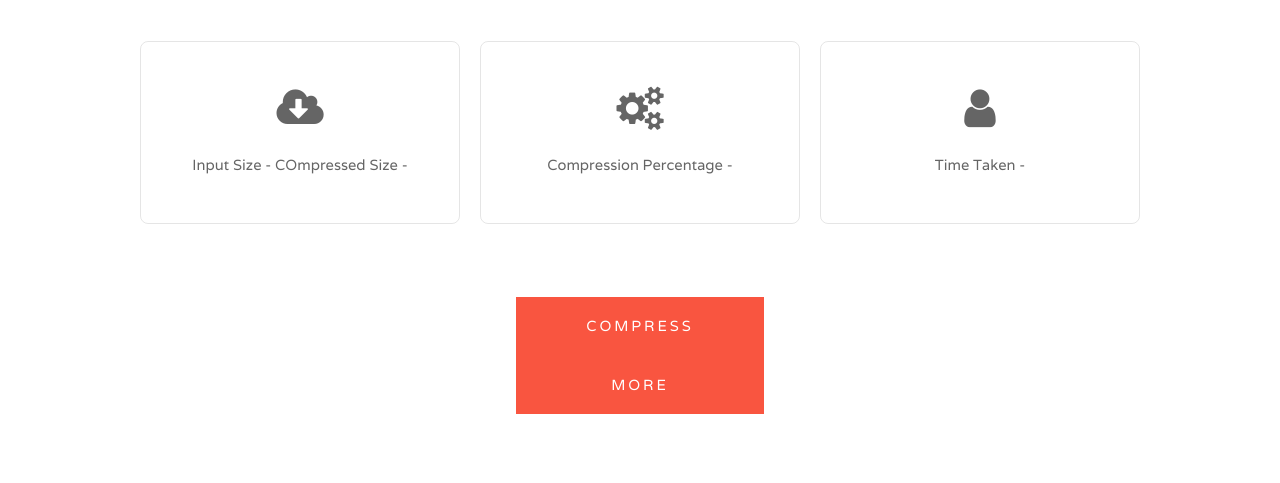
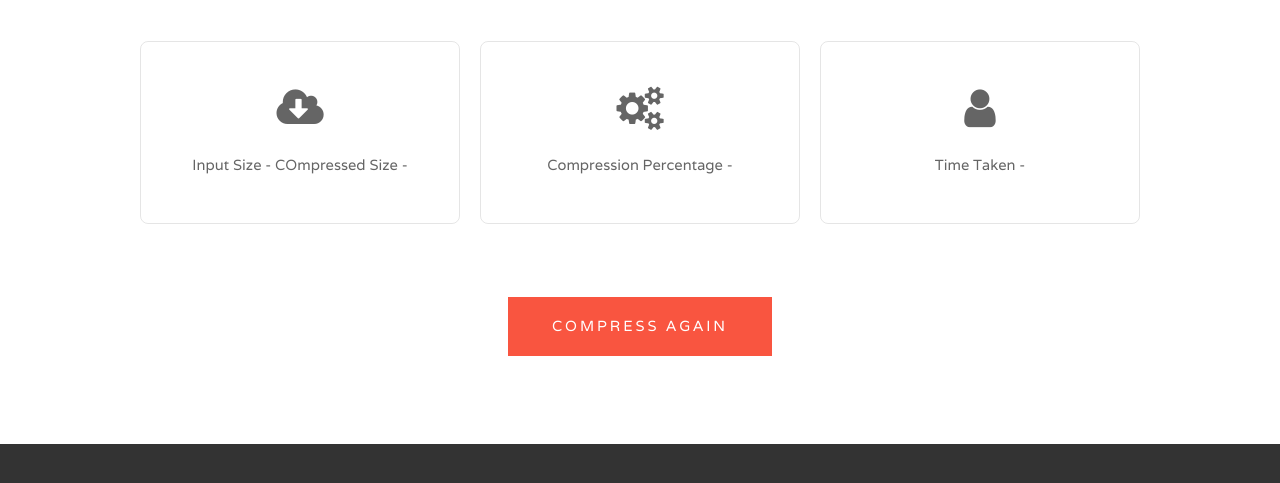
Before and after one commit to ahmadbilaldev/compressor.dev, a website: page public/index.html in a window 1280 px wide. Shown: the part 625-1108 px from the top of the page. After the commit the page ends 1069 px from the top, so only its background shows below. Drawn offline with nearby package versions, Linux system fonts and the light colour scheme; a web font is replaced by a local one.

Commit message:
Add compress again button

```diff
--- a/public/css/styles.css
+++ b/public/css/styles.css
@@ -238,7 +238,6 @@ ul.contact li a.icon-rss:before {
 	font-weight: 400;
 	font-size: 1em;
 	color: #fff;
-	width: 10rem;
 }
 
 .button:before {
--- a/public/index.html
+++ b/public/index.html
@@ -77,7 +77,7 @@
 					</div>
 				</div>
 				<ul class="actions">
-					<li><a href="#" class="button">Compress More</a></li>
+					<li><a href="#" class="button">Compress Again</a></li>
 				</ul>
 			</div>
 		</div>
```
